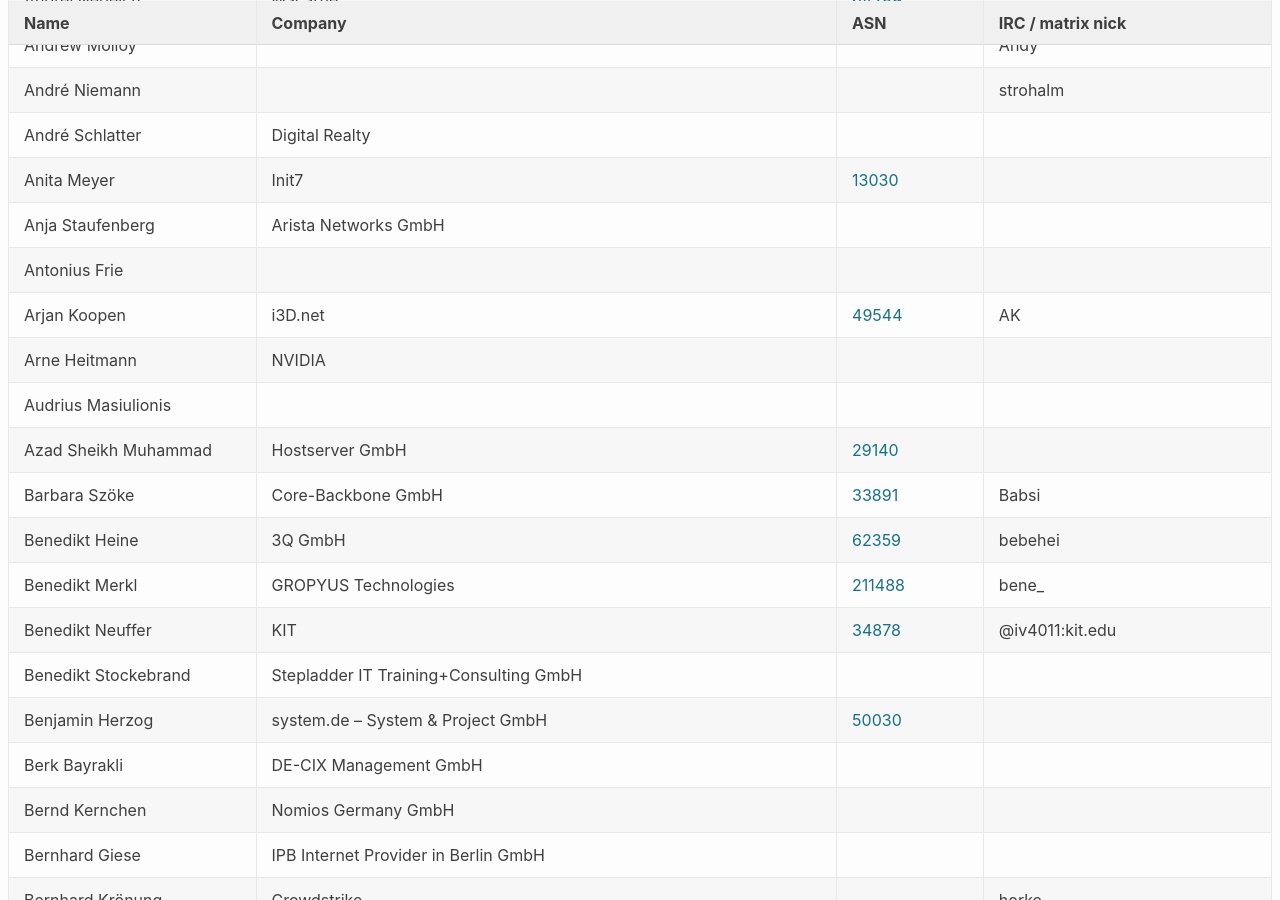
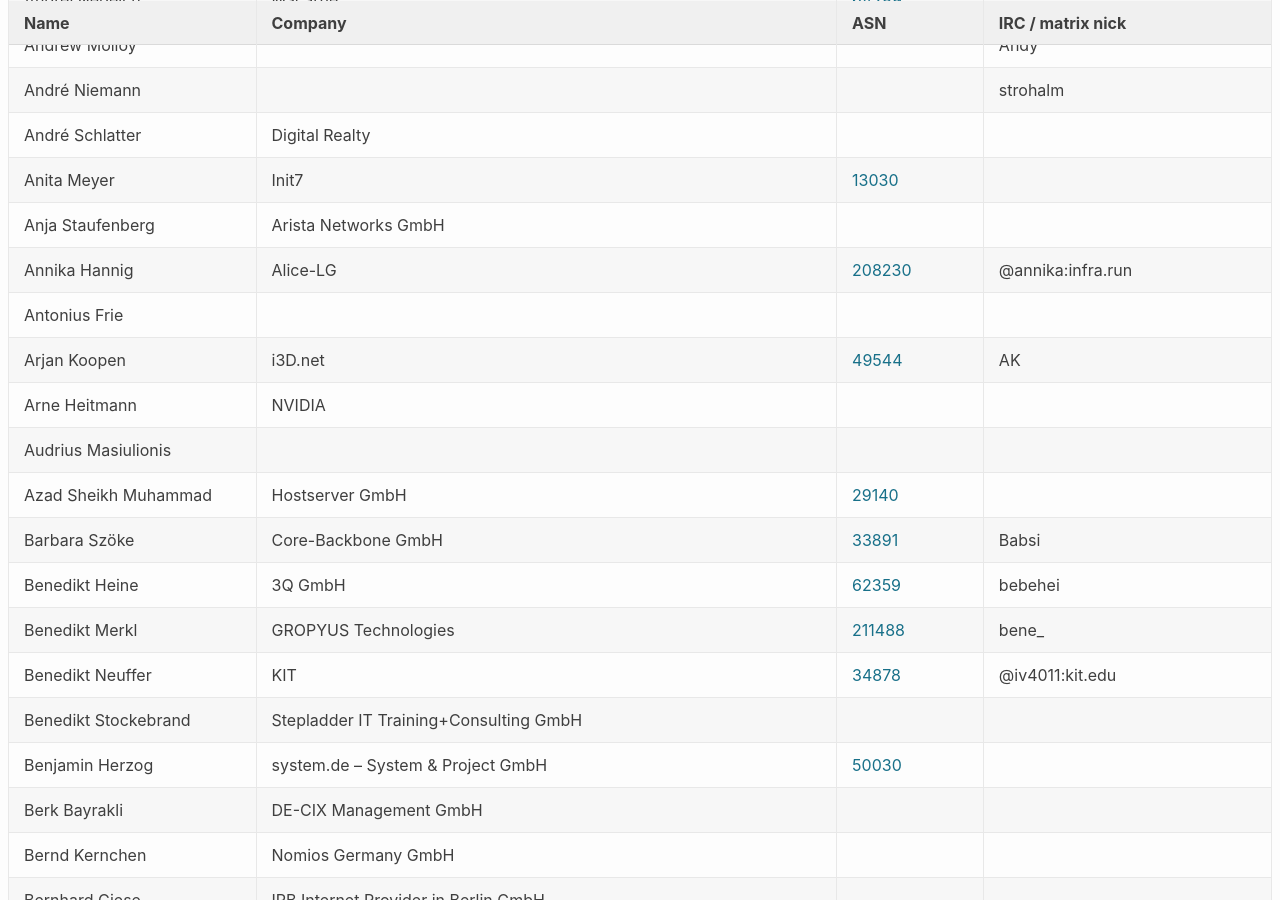
Before and after one commit to denog/pretix-attendeelist, a Jekyll site: the page built from denog16/index.markdown, in a window 1280 px wide and 900 px high, scrolled down 1888 px. Built offline with Jekyll 4.4.1, drawn with Linux system fonts in a browser that asks for light colours.

Commit message:
Latest data: Thu Nov  7 13:12:56 UTC 2024

```diff
--- a/_data/attendees_denog16_onsite.json
+++ b/_data/attendees_denog16_onsite.json
@@ -264,6 +264,12 @@
     "asn": null
   },
   {
+    "name": "Annika Hannig",
+    "company": "Alice-LG",
+    "irc": "@annika:infra.run",
+    "asn": "208230"
+  },
+  {
     "name": "Antonius Frie",
     "company": null,
     "irc": null,
```
